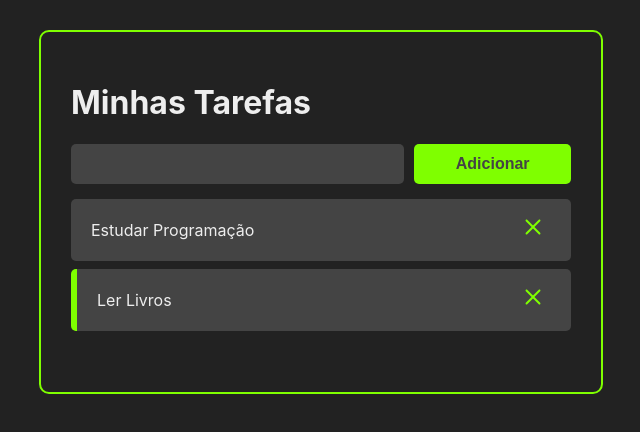
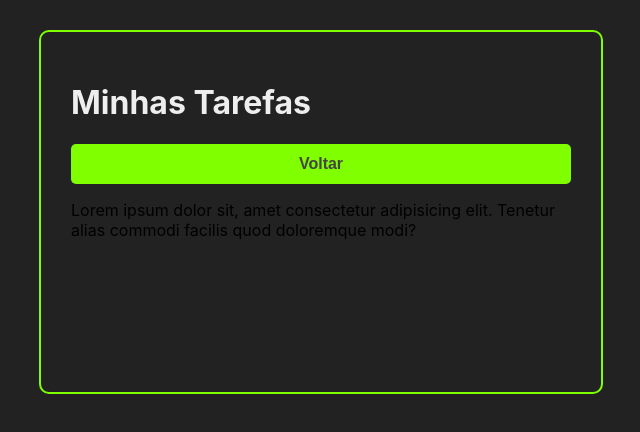
Before and after one commit to rounknow/lista-tarefas-react, a React (Create React App) app: page /1 in a window 1280 px wide. Shown: the top 432 px of the page, without its empty margins (319-959 px from the left). Built offline with nearby package versions, Linux system fonts and the light colour scheme; the HTML template or start-up script is replaced by a standard one.

Commit message:
Adicionando Routes e TaskDetails

```diff
--- a/package.json
+++ b/package.json
@@ -9,6 +9,7 @@
     "react": "^17.0.2",
     "react-dom": "^17.0.2",
     "react-icons": "^4.3.1",
+    "react-router-dom": "^6.2.1",
     "react-scripts": "5.0.0",
     "uuid": "^8.3.2",
     "web-vitals": "^2.1.3"
--- a/src/App.jsx
+++ b/src/App.jsx
@@ -1,9 +1,13 @@
 import React, {useState} from 'react';
 import {v4 as uuidv4} from 'uuid';
+import { BrowserRouter as Router, Route, Routes} from 'react-router-dom';
+
+
 
 import Header from './components/Header';
 import Tasks from './components/Tasks';
 import AddTask from './components/AddTask';
+import TaskDetails from './components/TaskDetails';
 
 import './App.css';
 
@@ -51,13 +55,32 @@ const App = () => {
   }
 
   return(
-
-    <div className='container'>
-      <Header />
-      <AddTask handleTaskAddition={handleTaskAddition} />
-      <Tasks tasks={tasks} handleTaskClick={handleTaskClick}
-        handleTaskDeletion={handleTaskDeletion} />
-    </div>
+   <Router >
+      <div className='container'>
+        <Header />
+        <Routes>
+          <Route
+              path="/"
+              exact
+              element={
+                <>
+                  <AddTask handleTaskAddition={handleTaskAddition} />
+                  <Tasks tasks={tasks} handleTaskClick={handleTaskClick}
+                  handleTaskDeletion={handleTaskDeletion}
+                  />
+                </>
+              }
+          />
+          <Route
+              path="/:taskTitle"
+              exact
+              element = {
+                <TaskDetails />
+            }
+          />
+        </Routes>
+      </div>
+   </Router>
   );
 }
 
--- a/src/components/Task.css
+++ b/src/components/Task.css
@@ -14,7 +14,8 @@
 
 }
 
-.remove-task-button{
+.remove-task-button ,
+.see-task-details-button{
     background-color: #444;
     border: none;
     font-size: 24px;
--- a/src/components/Task.jsx
+++ b/src/components/Task.jsx
@@ -1,5 +1,5 @@
 import React from "react";
-import {CgClose} from 'react-icons/cg';
+import {CgClose, CgInfo} from 'react-icons/cg';
 
 import './Task.css';
 
@@ -20,6 +20,11 @@ const Task = ({task, handleTaskClick, handleTaskDeletion}) => {
                 >
                     <CgClose />
                 </button>
+                <button className="see-task-details-button"
+
+                >
+                    <CgInfo />
+                </button>
             </div>
         </div>
     );
--- /dev/null
+++ b/src/components/TaskDetails.jsx
@@ -0,0 +1,22 @@
+import React from 'react';
+
+import Button from './Button';
+
+const TaskDetails = () => {
+    return (
+    <>
+
+        <div className="back-button-container">
+            <Button>Voltar</Button>
+        </div>
+        <div className="task-details-container">
+            <p>
+                Lorem ipsum dolor sit, amet consectetur adipisicing elit.
+                Tenetur alias commodi facilis quod doloremque modi?
+            </p>
+        </div>
+    </>
+    );
+}
+
+export default TaskDetails;
--- a/src/components/Tasks.jsx
+++ b/src/components/Tasks.jsx
@@ -4,11 +4,10 @@ import React from "react";
 import Task from './Task';
 
 const Tasks = ({tasks, handleTaskClick, handleTaskDeletion}) =>{
-    console.log(tasks);
     return (
         <>
             {
-            tasks.map(task => <Task task={task} handleTaskClick={handleTaskClick}
+            tasks.map(task => <Task key={task.id} task={task} handleTaskClick={handleTaskClick}
                  handleTaskDeletion={handleTaskDeletion} />)
             }
         </>
```
Also changed, not shown: 1 other file (tests, documents, lock files or other folders).
